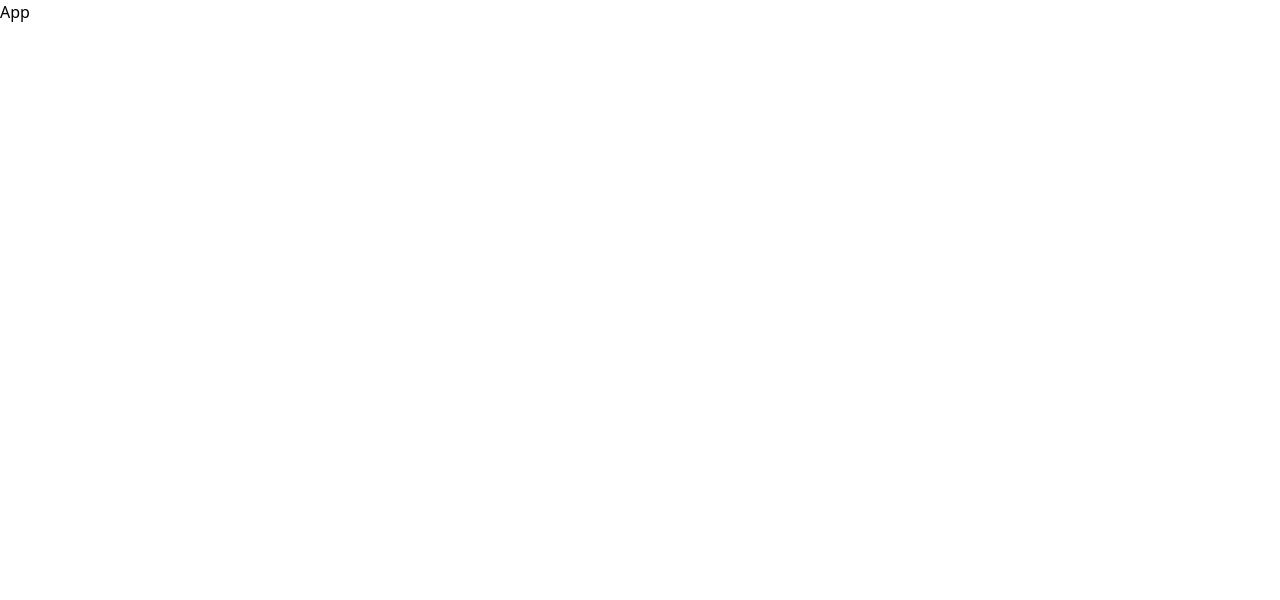
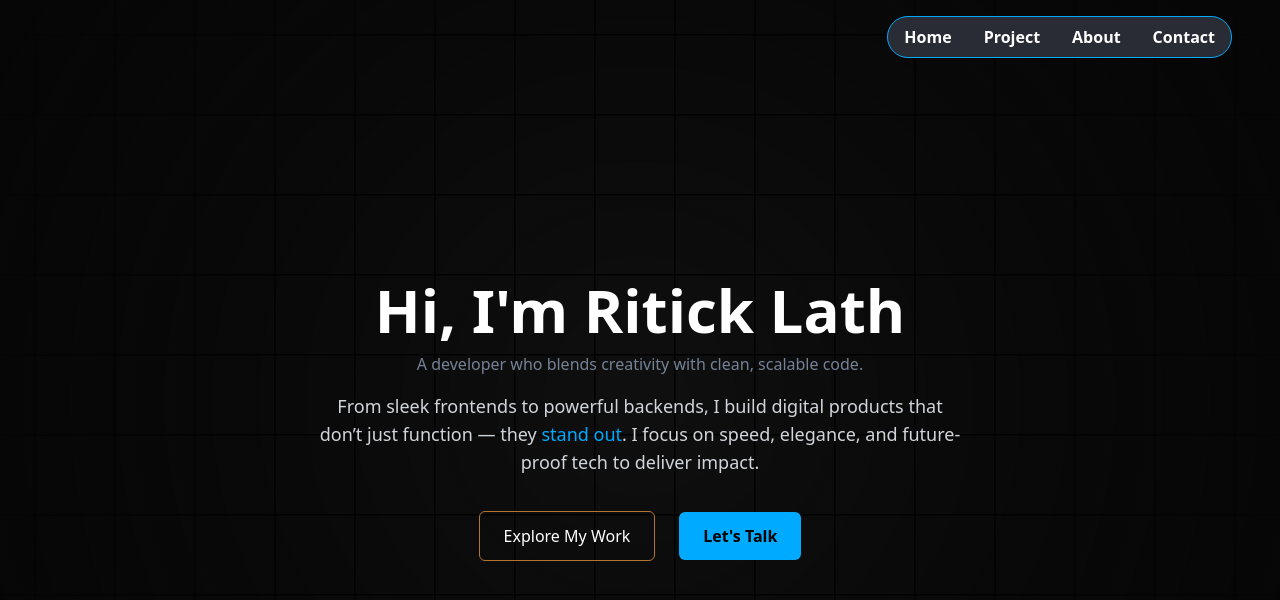
Before and after one commit to RitickLath/Personal-Portfolio, a React (Vite) app: page / in a window 1280 px wide. Shown: the top 600 px of the page. Built offline with nearby package versions, Linux system fonts and the light colour scheme.

Commit message:
Navbar + Landing Component

```diff
--- a/package.json
+++ b/package.json
@@ -11,6 +11,8 @@
   },
   "dependencies": {
     "@tailwindcss/vite": "^4.1.6",
+    "@tsparticles/engine": "^3.8.1",
+    "@tsparticles/react": "^3.0.0",
     "motion": "^12.10.5",
     "react": "^19.1.0",
     "react-dom": "^19.1.0",
--- a/src/App.tsx
+++ b/src/App.tsx
@@ -1,5 +1,15 @@
+import Landing from "./component/Landing";
+import Navbar from "./component/Navbar";
+import Project from "./component/Project";
+
 const App = () => {
-  return <div>App</div>;
+  return (
+    <div className="bg-[#101010] text-white">
+      <Navbar />
+      <Landing />
+      <Project />
+    </div>
+  );
 };
 
 export default App;
--- /dev/null
+++ b/src/ExternalComponent/Squares.tsx
@@ -0,0 +1,171 @@
+import React, { useRef, useEffect } from "react";
+
+type CanvasStrokeStyle = string | CanvasGradient | CanvasPattern;
+
+interface GridOffset {
+  x: number;
+  y: number;
+}
+
+interface SquaresProps {
+  direction?: "diagonal" | "up" | "right" | "down" | "left";
+  speed?: number;
+  borderColor?: CanvasStrokeStyle;
+  squareSize?: number;
+  hoverFillColor?: CanvasStrokeStyle;
+}
+
+const Squares: React.FC<SquaresProps> = ({
+  direction = "right",
+  speed = 1,
+  borderColor = "#999",
+  squareSize = 40,
+  hoverFillColor = "#222",
+}) => {
+  const canvasRef = useRef<HTMLCanvasElement>(null);
+  const requestRef = useRef<number | null>(null);
+  const numSquaresX = useRef<number>(0);
+  const numSquaresY = useRef<number>(0);
+  const gridOffset = useRef<GridOffset>({ x: 0, y: 0 });
+  const hoveredSquareRef = useRef<GridOffset | null>(null);
+
+  useEffect(() => {
+    const canvas = canvasRef.current;
+    if (!canvas) return;
+    const ctx = canvas.getContext("2d");
+
+    const resizeCanvas = () => {
+      canvas.width = canvas.offsetWidth;
+      canvas.height = canvas.offsetHeight;
+      numSquaresX.current = Math.ceil(canvas.width / squareSize) + 1;
+      numSquaresY.current = Math.ceil(canvas.height / squareSize) + 1;
+    };
+
+    window.addEventListener("resize", resizeCanvas);
+    resizeCanvas();
+
+    const drawGrid = () => {
+      if (!ctx) return;
+
+      ctx.clearRect(0, 0, canvas.width, canvas.height);
+
+      const startX = Math.floor(gridOffset.current.x / squareSize) * squareSize;
+      const startY = Math.floor(gridOffset.current.y / squareSize) * squareSize;
+
+      for (let x = startX; x < canvas.width + squareSize; x += squareSize) {
+        for (let y = startY; y < canvas.height + squareSize; y += squareSize) {
+          const squareX = x - (gridOffset.current.x % squareSize);
+          const squareY = y - (gridOffset.current.y % squareSize);
+
+          if (
+            hoveredSquareRef.current &&
+            Math.floor((x - startX) / squareSize) ===
+              hoveredSquareRef.current.x &&
+            Math.floor((y - startY) / squareSize) === hoveredSquareRef.current.y
+          ) {
+            ctx.fillStyle = hoverFillColor;
+            ctx.fillRect(squareX, squareY, squareSize, squareSize);
+          }
+
+          ctx.strokeStyle = borderColor;
+          ctx.strokeRect(squareX, squareY, squareSize, squareSize);
+        }
+      }
+
+      const gradient = ctx.createRadialGradient(
+        canvas.width / 2,
+        canvas.height / 2,
+        0,
+        canvas.width / 2,
+        canvas.height / 2,
+        Math.sqrt(canvas.width ** 2 + canvas.height ** 2) / 2
+      );
+      gradient.addColorStop(0, "rgba(0, 0, 0, 0)");
+      gradient.addColorStop(1, "#060606");
+
+      ctx.fillStyle = gradient;
+      ctx.fillRect(0, 0, canvas.width, canvas.height);
+    };
+
+    const updateAnimation = () => {
+      const effectiveSpeed = Math.max(speed, 0.1);
+      switch (direction) {
+        case "right":
+          gridOffset.current.x =
+            (gridOffset.current.x - effectiveSpeed + squareSize) % squareSize;
+          break;
+        case "left":
+          gridOffset.current.x =
+            (gridOffset.current.x + effectiveSpeed + squareSize) % squareSize;
+          break;
+        case "up":
+          gridOffset.current.y =
+            (gridOffset.current.y + effectiveSpeed + squareSize) % squareSize;
+          break;
+        case "down":
+          gridOffset.current.y =
+            (gridOffset.current.y - effectiveSpeed + squareSize) % squareSize;
+          break;
+        case "diagonal":
+          gridOffset.current.x =
+            (gridOffset.current.x - effectiveSpeed + squareSize) % squareSize;
+          gridOffset.current.y =
+            (gridOffset.current.y - effectiveSpeed + squareSize) % squareSize;
+          break;
+        default:
+          break;
+      }
+
+      drawGrid();
+      requestRef.current = requestAnimationFrame(updateAnimation);
+    };
+
+    const handleMouseMove = (event: MouseEvent) => {
+      const rect = canvas.getBoundingClientRect();
+      const mouseX = event.clientX - rect.left;
+      const mouseY = event.clientY - rect.top;
+
+      const startX = Math.floor(gridOffset.current.x / squareSize) * squareSize;
+      const startY = Math.floor(gridOffset.current.y / squareSize) * squareSize;
+
+      const hoveredSquareX = Math.floor(
+        (mouseX + gridOffset.current.x - startX) / squareSize
+      );
+      const hoveredSquareY = Math.floor(
+        (mouseY + gridOffset.current.y - startY) / squareSize
+      );
+
+      if (
+        !hoveredSquareRef.current ||
+        hoveredSquareRef.current.x !== hoveredSquareX ||
+        hoveredSquareRef.current.y !== hoveredSquareY
+      ) {
+        hoveredSquareRef.current = { x: hoveredSquareX, y: hoveredSquareY };
+      }
+    };
+
+    const handleMouseLeave = () => {
+      hoveredSquareRef.current = null;
+    };
+
+    canvas.addEventListener("mousemove", handleMouseMove);
+    canvas.addEventListener("mouseleave", handleMouseLeave);
+    requestRef.current = requestAnimationFrame(updateAnimation);
+
+    return () => {
+      window.removeEventListener("resize", resizeCanvas);
+      if (requestRef.current) cancelAnimationFrame(requestRef.current);
+      canvas.removeEventListener("mousemove", handleMouseMove);
+      canvas.removeEventListener("mouseleave", handleMouseLeave);
+    };
+  }, [direction, speed, borderColor, hoverFillColor, squareSize]);
+
+  return (
+    <canvas
+      ref={canvasRef}
+      className="w-full h-full absolute top-0 z-10 border-none block"
+    ></canvas>
+  );
+};
+
+export default Squares;
--- /dev/null
+++ b/src/component/Landing.tsx
@@ -0,0 +1,98 @@
+import { motion, scale } from "framer-motion";
+import Squares from "../ExternalComponent/Squares";
+
+const fadeInUp = {
+  hidden: { opacity: 0, y: 20 },
+  visible: (i = 1) => ({
+    opacity: 1,
+    y: 0,
+    transition: {
+      delay: i * 0.15,
+      duration: 0.6,
+      ease: "easeOut",
+    },
+  }),
+};
+
+const Landing = () => {
+  return (
+    <div id="home" className="w-full h-[93vh] flex justify-center items-center">
+      <Squares
+        speed={0.1}
+        squareSize={80}
+        direction="diagonal"
+        borderColor=""
+        // hoverFillColor="#222"
+      />
+      <div className="z-20 text-center ">
+        <motion.p
+          custom={0}
+          variants={fadeInUp}
+          initial="hidden"
+          animate="visible"
+        >
+          {/* <span className="border-[1px] border-[#00AAFF] bg-[#020611] cursor-pointer px-6 py-3 rounded-md">
+            Person Peeking from Behind Laptop
+          </span> */}
+        </motion.p>
+
+        <motion.h1
+          className="text-4xl md:text-6xl font-semibold my-3"
+          custom={1}
+          variants={fadeInUp}
+          initial="hidden"
+          animate="visible"
+        >
+          Hi, I'm Ritick Lath
+        </motion.h1>
+
+        <motion.h3
+          className="text-[#758296] font-medium lg:text-md"
+          custom={2}
+          variants={fadeInUp}
+          initial="hidden"
+          animate="visible"
+        >
+          A developer who blends creativity with clean, scalable code.
+        </motion.h3>
+
+        <motion.h4
+          className="max-w-[550px] lg:max-w-[650px] mx-auto my-4 lg:text-lg text-[#D1D5DB]"
+          custom={3}
+          variants={fadeInUp}
+          initial="hidden"
+          animate="visible"
+        >
+          From sleek frontends to powerful backends, I build digital products
+          that don’t just function — they{" "}
+          <span className="text-[#00AAFF]">stand out</span>. I focus on speed,
+          elegance, and future-proof tech to deliver impact.
+        </motion.h4>
+
+        <div className="mt-6">
+          <motion.button
+            className="cursor-pointer hover:scale-110 mr-6 px-6 py-3 rounded-md border-[1px] border-[#B67432]"
+            custom={4}
+            variants={fadeInUp}
+            initial="hidden"
+            animate="visible"
+          >
+            Explore My Work
+          </motion.button>
+
+          <motion.button
+            className="mt-3 cursor-pointer hover:scale-110 px-6 py-3 rounded-md bg-[#00AAFF] text-black font-semibold"
+            custom={5}
+            variants={fadeInUp}
+            initial="hidden"
+            animate="visible"
+          >
+            Let's Talk
+          </motion.button>
+        </div>
+      </div>
+    </div>
+  );
+};
+
+export default Landing;
--- /dev/null
+++ b/src/component/Navbar.tsx
@@ -0,0 +1,30 @@
+import type { FC } from "react";
+
+const items = ["Home", "Project", "About", "Contact"];
+
+const Navbar: FC = () => {
+  const handleClick = (id: string) => {
+    const element = document.getElementById(id);
+    if (element) {
+      element.scrollIntoView({ behavior: "smooth" });
+    }
+  };
+
+  return (
+    <div className="top-4 z-60 sticky w-full flex justify-end pr-12">
+      <div className="w-fit bg-[#292C34] border-[1px] border-[#00AAFF] rounded-full">
+        {items.map((el) => (
+          <button
+            key={el}
+            onClick={() => handleClick(el.toLowerCase())}
+            className="px-4 hover:bg-[#202227] cursor-pointer font-semibold text-white py-2 rounded-full"
+          >
+            {el}
+          </button>
+        ))}
+      </div>
+    </div>
+  );
+};
+
+export default Navbar;
--- /dev/null
+++ b/src/component/Project.tsx
@@ -0,0 +1,10 @@
+const Project = () => {
+  return (
+    <div
+      id="project"
+      className="bg-[#060606] w-full min-h-screen  relative flex items-center justify-center"
+    ></div>
+  );
+};
+
+export default Project;
```
Also changed, not shown: 1 other file (tests, documents, lock files or other folders).
